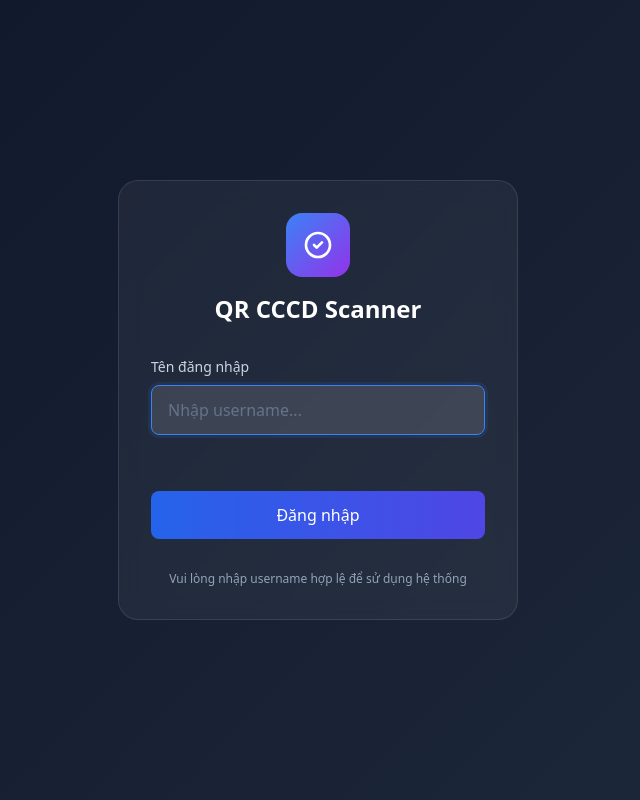
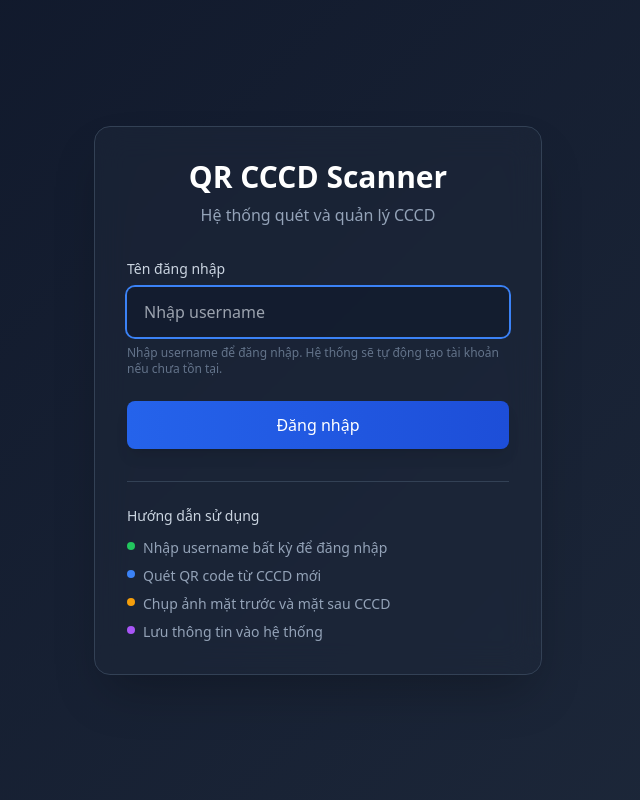
Before and after one commit to nhanlee/qr-cccd-scanner, a Flask app: page /login in a window 1280 px wide. Shown: the whole page, without its empty margins (322-962 px from the left). Run offline with Flask 2, Linux system fonts and the light colour scheme; some libraries are stand-ins or nearby versions.

Commit message:
update20251204

```diff
--- a/app.py
+++ b/app.py
@@ -1,5 +1,6 @@
 import os
 import base64
+import json
 from datetime import datetime
 from PIL import Image
 from flask import Flask, render_template, request, jsonify, send_from_directory, redirect, url_for, session
@@ -82,6 +83,9 @@ def init_db():
         `front_image` VARCHAR(255),
         `back_image` VARCHAR(255),
         `face_cropped` VARCHAR(255),
+        `ethnicity` VARCHAR(100),
+        `religion` VARCHAR(100),
+        `hometown` VARCHAR(255),
         `created_at` TIMESTAMP DEFAULT CURRENT_TIMESTAMP
     ) ENGINE=InnoDB DEFAULT CHARSET=utf8mb4;
     """)
@@ -90,6 +94,18 @@ def init_db():
     conn.close()
 
 init_db()
+
+# -------------------------
+# CITIZENID RECOGNITION
+# -------------------------
+try:
+    from citizenID_recognition import CitizenID
+    citizen_id_reader = CitizenID()
+    use_citizenid = True
+    app.logger.info("✅ Đã tải citizenID_recognition thành công")
+except ImportError as e:
+    use_citizenid = False
+    app.logger.warning(f"❌ Không thể tải citizenID_recognition: {e}")
 
 # -------------------------
 # YOLO FACE DETECTOR
@@ -127,26 +143,90 @@ def crop_face_using_yolo(img_path, save_path):
         return False
 
 # -------------------------
-# HELPERS: PARSE QR
+# HELPERS: PARSE QR với citizenID_recognition
 # -------------------------
+def parse_cccd_with_citizenid(image_data):
+    """Parse CCCD QR code using citizenID_recognition library"""
+    if not use_citizenid:
+        return None, "citizenID_recognition không khả dụng"
+
+    try:
+        # Decode base64 image
+        if "," in image_data:
+            image_data = image_data.split(",")[1]
+
+        # Convert base64 to image file
+        import tempfile
+        import uuid
+
+        # Tạo file tạm
+        temp_filename = f"/tmp/{uuid.uuid4()}.jpg"
+        with open(temp_filename, "wb") as f:
+            f.write(base64.b64decode(image_data))
+
+        # Sử dụng citizenID_recognition để đọc CCCD
+        result = citizen_id_reader.recognition(temp_filename)
+
+        # Xóa file tạm
+        try:
+            os.remove(temp_filename)
+        except:
+            pass
+
+        app.logger.info(f"CitizenID Recognition result: {result}")
+
+        if not result or 'id' not in result:
+            return None, "Không thể đọc thông tin từ CCCD"
+
+        # Parse date formats
+        def parse_date(date_str):
+            if not date_str:
+                return None
+            for fmt in ("%d/%m/%Y", "%Y-%m-%d", "%d-%m-%Y"):
+                try:
+                    return datetime.strptime(date_str, fmt).date()
+                except:
+                    continue
+            return None
+
+        # Extract and format data
+        dob = parse_date(result.get('dob', ''))
+        issue_date = parse_date(result.get('issue_date', ''))
+
+        parsed_data = {
+            "cccd_moi": result.get('id', '').strip(),
+            "cmnd_cu": result.get('old_id', '').strip() if 'old_id' in result else '',
+            "name": result.get('name', '').strip(),
+            "dob": dob.isoformat() if dob else "",
+            "gender": result.get('gender', '').strip(),
+            "address": result.get('address', '').strip(),
+            "issue_date": issue_date.isoformat() if issue_date else "",
+            "ethnicity": result.get('ethnicity', '').strip(),
+            "religion": result.get('religion', '').strip(),
+            "hometown": result.get('hometown', '').strip()
+        }
+
+        return parsed_data, None
+
+    except Exception as e:
+        app.logger.error(f"CitizenID recognition error: {str(e)}")
+        return None, f"Lỗi đọc CCCD: {str(e)}"
+
 def parse_qr_text(qr_text: str):
+    """Fallback parser for QR text"""
     if not qr_text:
         return None, "QR code trống"
 
-    # Loại bỏ khoảng trắng đầu cuối
     qr_text = qr_text.strip()
 
-    # Kiểm tra định dạng cơ bản: có chứa ký tự "|"
     if "|" not in qr_text:
-        return None, "QR không đúng định dạng CCCD (thiếu ký tự '|')"
+        return None, "QR không đúng định dạng CCCD"
 
     parts = qr_text.split("|")
 
-    # Định dạng CCCD thường có ít nhất 7 phần
     if len(parts) < 7:
         return None, f"QR thiếu thông tin. Cần 7 phần, chỉ có {len(parts)} phần"
 
-    # Kiểm tra từng phần
     for i, part in enumerate(parts[:7]):
         if not part.strip():
             return None, f"Phần thông tin thứ {i+1} bị trống"
@@ -206,7 +286,6 @@ def login():
         conn = get_db_connection()
         cur = conn.cursor()
 
-        # Kiểm tra user có tồn tại không
         cur.execute("SELECT id, username, fullname FROM users WHERE username = %s", (username,))
         user = cur.fetchone()
 
@@ -238,7 +317,7 @@ def logout():
     session.clear()
     return redirect(url_for('login'))
 
-# 2) QUÉT QR
+# 2) QUÉT QR với citizenID_recognition
 @app.route("/scan_qr_image", methods=["POST"])
 def scan_qr_image():
     try:
@@ -248,12 +327,20 @@ def scan_qr_image():
 
         parsed = None
         error_msg = None
+        used_citizenid = False
 
-        # Ưu tiên sử dụng qr_text trực tiếp từ scanner
-        if qr_text:
+        # Ưu tiên sử dụng citizenID_recognition nếu có ảnh
+        if img_data and use_citizenid:
+            parsed, error_msg = parse_cccd_with_citizenid(img_data)
+            if parsed:
+                used_citizenid = True
+                app.logger.info("✅ Đã sử dụng citizenID_recognition để đọc CCCD")
+
+        # Nếu citizenID_recognition thất bại, thử qr_text
+        if not parsed and qr_text:
             parsed, error_msg = parse_qr_text(qr_text)
 
-        # Nếu không có qr_text hoặc parse thất bại, thử decode từ ảnh
+        # Nếu vẫn không có, thử OpenCV QR code detection
         if not parsed and not error_msg and img_data:
             try:
                 encoded = img_data.split(",")[1] if "," in img_data else img_data
@@ -276,7 +363,7 @@ def scan_qr_image():
             return jsonify({
                 "ok": False,
                 "msg": error_msg,
-                "reload": True  # Thêm flag để client biết reload scanner
+                "reload": True
             }), 400
 
         if not parsed:
@@ -298,7 +385,8 @@ def scan_qr_image():
             "ok": True,
             "data": parsed,
             "duplicate": bool(exists),
-            "msg": "Đọc QR thành công"
+            "msg": f"Đọc CCCD thành công với {'citizenID_recognition' if used_citizenid else 'QR code'}",
+            "method": "citizenid" if used_citizenid else "qrcode"
         })
 
     except Exception as e:
@@ -306,7 +394,7 @@ def scan_qr_image():
         return jsonify({
             "ok": False,
             "error": str(e),
-            "msg": "Lỗi xử lý QR",
+            "msg": "Lỗi xử lý CCCD",
             "reload": True
         }), 500
 
@@ -407,11 +495,27 @@ def save_cccd_record():
         conn = get_db_connection()
         cur = conn.cursor()
 
+        # Thêm các trường mới từ citizenID_recognition
         cur.execute("""
             INSERT INTO cccd_records
             (cccd_moi, cmnd_cu, name, dob, gender, address, issue_date, phone, user,
-             front_image, back_image, face_cropped)
-            VALUES (%s, %s, %s, %s, %s, %s, %s, %s, %s, %s, %s, %s)
+             front_image, back_image, face_cropped, ethnicity, religion, hometown)
+            VALUES (%s, %s, %s, %s, %s, %s, %s, %s, %s, %s, %s, %s, %s, %s, %s)
+            ON DUPLICATE KEY UPDATE
+            cmnd_cu = VALUES(cmnd_cu),
+            name = VALUES(name),
+            dob = VALUES(dob),
+            gender = VALUES(gender),
+            address = VALUES(address),
+            issue_date = VALUES(issue_date),
+            phone = VALUES(phone),
+            user = VALUES(user),
+            front_image = VALUES(front_image),
+            back_image = VALUES(back_image),
+            face_cropped = VALUES(face_cropped),
+            ethnicity = VALUES(ethnicity),
+            religion = VALUES(religion),
+            hometown = VALUES(hometown)
         """, (
             data.get("cccd_moi", ""),
             data.get("cmnd_cu", ""),
@@ -425,6 +529,9 @@ def save_cccd_record():
             front_file if front_exists else None,
             back_file if back_exists else None,
             face_file if face_exists else None,
+            data.get("ethnicity", ""),
+            data.get("religion", ""),
+            data.get("hometown", "")
         ))
 
         conn.commit()
@@ -435,8 +542,6 @@ def save_cccd_record():
 
     except mysql.connector.Error as err:
         app.logger.error(f"Database error: {err}")
-        if err.errno == 1062:  # Duplicate entry
-            return jsonify({"ok": False, "error": "CCCD đã tồn tại trong hệ thống"}), 400
         return jsonify({"ok": False, "error": f"Database error: {err}"}), 500
     except Exception as e:
         app.logger.error(f"Save record error: {str(e)}")
@@ -450,7 +555,8 @@ def get_records_by_user(username):
         cur = conn.cursor(dictionary=True)
 
         cur.execute("""
-            SELECT cccd_moi, name, dob, phone, front_image, back_image, face_cropped, created_at
+            SELECT cccd_moi, cmnd_cu, name, dob, gender, address, issue_date, phone,
+                   front_image, back_image, face_cropped, ethnicity, religion, hometown, created_at
             FROM cccd_records
             WHERE user = %s
             ORDER BY created_at DESC
@@ -463,6 +569,8 @@ def get_records_by_user(username):
         for record in records:
             if record['dob']:
                 record['dob'] = record['dob'].isoformat()
+            if record['issue_date']:
+                record['issue_date'] = record['issue_date'].isoformat()
             if record['created_at']:
                 record['created_at'] = record['created_at'].isoformat()
 
@@ -505,6 +613,15 @@ def get_users():
         app.logger.error(f"Get users error: {str(e)}")
         return jsonify({"ok": False, "error": str(e)}), 500
 
+# 9) KIỂM TRA CITIZENID RECOGNITION
+@app.route("/check_citizenid", methods=["GET"])
+def check_citizenid():
+    return jsonify({
+        "ok": True,
+        "available": use_citizenid,
+        "message": "citizenID_recognition sẵn sàng" if use_citizenid else "citizenID_recognition không khả dụng"
+    })
+
 # -------------------------
 if __name__ == "__main__":
     port = int(os.getenv("PORT", 5000))
--- a/requirements.txt
+++ b/requirements.txt
@@ -12,3 +12,6 @@ pandas==2.1.4
 ultralytics==8.3.25
 python-dotenv
 mysql-connector-python>=8.0.0
+
+# Thư viện citizenID_recognition từ GitHub
+git+https://github.com/nguyenhoangthienan/citizenID_recognition.git
--- a/templates/login.html
+++ b/templates/login.html
@@ -1,13 +1,10 @@
-<!doctype html>
+<!DOCTYPE html>
 <html lang="vi">
 <head>
-  <meta charset="utf-8" />
-  <meta name="viewport" content="width=device-width,initial-scale=1" />
+    <meta charset="UTF-8">
+    <meta name="viewport" content="width=device-width, initial-scale=1.0">
     <title>Đăng nhập - QR CCCD Scanner</title>
-
-  <!-- Tailwind CSS -->
     <script src="https://cdn.tailwindcss.com"></script>
-
     <style>
         body {
             background: linear-gradient(135deg, #0f172a 0%, #1e293b 100%);
@@ -15,129 +12,138 @@
             display: flex;
             align-items: center;
             justify-content: center;
-      padding: 1rem;
-    }
-
-    .login-card {
-      background: rgba(255, 255, 255, 0.05);
-      backdrop-filter: blur(10px);
-      border: 1px solid rgba(255, 255, 255, 0.1);
-      border-radius: 20px;
-      width: 100%;
-      max-width: 400px;
-    }
-
-    .login-input {
-      background: rgba(255, 255, 255, 0.08);
-      border: 1px solid rgba(255, 255, 255, 0.2);
-      transition: all 0.3s ease;
-    }
-
-    .login-input:focus {
-      background: rgba(255, 255, 255, 0.12);
-      border-color: #3b82f6;
-      box-shadow: 0 0 0 3px rgba(59, 130, 246, 0.1);
         }
     </style>
 </head>
-<body>
-  <div class="login-card p-8">
-    <!-- Logo/Header -->
+<body class="p-4">
+    <div class="max-w-md w-full">
+        <div class="bg-slate-800/50 backdrop-blur-lg rounded-2xl p-8 shadow-2xl border border-slate-700">
             <div class="text-center mb-8">
-      <div class="inline-flex items-center justify-center w-16 h-16 bg-gradient-to-br from-blue-500 to-purple-600 rounded-2xl mb-4">
-        <svg xmlns="http://www.w3.org/2000/svg" class="h-8 w-8 text-white" fill="none" viewBox="0 0 24 24" stroke="currentColor">
-          <path stroke-linecap="round" stroke-linejoin="round" stroke-width="2" d="M9 12l2 2 4-4m6 2a9 9 0 11-18 0 9 9 0 0118 0z" />
-        </svg>
-      </div>
-      <h1 class="text-2xl font-bold text-white">QR CCCD Scanner</h1>
+                <h1 class="text-3xl font-bold text-white mb-2">QR CCCD Scanner</h1>
+                <p class="text-slate-400">Hệ thống quét và quản lý CCCD</p>
             </div>
 
-    <!-- Login Form -->
-    <form id="loginForm">
-      <div class="space-y-4">
+            <form id="login-form" class="space-y-6">
                 <div>
-          <label class="block text-sm font-medium text-slate-300 mb-2">Tên đăng nhập</label>
-          <input type="text" id="username"
-                 class="login-input w-full px-4 py-3 rounded-lg text-white placeholder-slate-500 focus:outline-none"
-                 placeholder="Nhập username..."
-                 autocomplete="username"
+                    <label for="username" class="block text-sm font-medium text-slate-300 mb-2">
+                        Tên đăng nhập
+                    </label>
+                    <input
+                        type="text"
+                        id="username"
+                        name="username"
                         required
-                 autofocus>
+                        class="w-full px-4 py-3 bg-slate-900/50 border border-slate-700 rounded-lg text-white focus:outline-none focus:ring-2 focus:ring-blue-500 focus:border-transparent transition"
+                        placeholder="Nhập username"
+                        autocomplete="off"
+                    >
+                    <p class="text-xs text-slate-500 mt-2">
+                        Nhập username để đăng nhập. Hệ thống sẽ tự động tạo tài khoản nếu chưa tồn tại.
+                    </p>
                 </div>
 
-        <div id="login-status" class="text-sm text-center min-h-6"></div>
+                <div id="login-message" class="hidden p-4 rounded-lg"></div>
 
-        <button type="submit" id="btn-login"
-                class="w-full py-3 bg-gradient-to-r from-blue-600 to-indigo-600 text-white font-medium rounded-lg hover:from-blue-700 hover:to-indigo-700 transition-all duration-300 focus:outline-none focus:ring-2 focus:ring-blue-500 focus:ring-offset-2 focus:ring-offset-slate-900">
-          Đăng nhập
+                <button
+                    type="submit"
+                    id="btn-login"
+                    class="w-full py-3 bg-gradient-to-r from-blue-600 to-blue-700 hover:from-blue-700 hover:to-blue-800 text-white font-medium rounded-lg transition-all duration-300 shadow-lg hover:shadow-blue-500/25"
+                >
+                    <span id="btn-text">Đăng nhập</span>
+                    <span id="btn-loading" class="hidden">
+                        <svg class="animate-spin h-5 w-5 mx-auto text-white" xmlns="http://www.w3.org/2000/svg" fill="none" viewBox="0 0 24 24">
+                            <circle class="opacity-25" cx="12" cy="12" r="10" stroke="currentColor" stroke-width="4"></circle>
+                            <path class="opacity-75" fill="currentColor" d="M4 12a8 8 0 018-8V0C5.373 0 0 5.373 0 12h4zm2 5.291A7.962 7.962 0 014 12H0c0 3.042 1.135 5.824 3 7.938l3-2.647z"></path>
+                        </svg>
+                    </span>
                 </button>
+            </form>
 
-        <div class="text-center text-sm text-slate-400 pt-4">
-          <p class="text-xs">Vui lòng nhập username hợp lệ để sử dụng hệ thống</p>
+            <div class="mt-8 pt-6 border-t border-slate-700">
+                <h3 class="text-sm font-medium text-slate-300 mb-3">Hướng dẫn sử dụng</h3>
+                <ul class="text-sm text-slate-400 space-y-2">
+                    <li class="flex items-start">
+                        <span class="inline-block w-2 h-2 bg-green-500 rounded-full mt-1 mr-2"></span>
+                        Nhập username bất kỳ để đăng nhập
+                    </li>
+                    <li class="flex items-start">
+                        <span class="inline-block w-2 h-2 bg-blue-500 rounded-full mt-1 mr-2"></span>
+                        Quét QR code từ CCCD mới
+                    </li>
+                    <li class="flex items-start">
+                        <span class="inline-block w-2 h-2 bg-amber-500 rounded-full mt-1 mr-2"></span>
+                        Chụp ảnh mặt trước và mặt sau CCCD
+                    </li>
+                    <li class="flex items-start">
+                        <span class="inline-block w-2 h-2 bg-purple-500 rounded-full mt-1 mr-2"></span>
+                        Lưu thông tin vào hệ thống
+                    </li>
+                </ul>
             </div>
         </div>
-    </form>
     </div>
 
     <script>
-    document.getElementById('loginForm').addEventListener('submit', async function(e) {
+        document.getElementById('login-form').onsubmit = async function(e) {
             e.preventDefault();
 
             const username = document.getElementById('username').value.trim();
-      const loginStatus = document.getElementById('login-status');
+            const messageDiv = document.getElementById('login-message');
+            const btnText = document.getElementById('btn-text');
+            const btnLoading = document.getElementById('btn-loading');
+            const btnLogin = document.getElementById('btn-login');
 
             if (!username) {
-        loginStatus.innerHTML = '<p class="text-red-400">Vui lòng nhập username</p>';
+                showMessage('Vui lòng nhập username', 'error');
                 return;
             }
 
-      // Thay đổi trạng thái nút
-      const btnLogin = document.getElementById('btn-login');
-      const originalText = btnLogin.textContent;
-      btnLogin.textContent = 'Đang đăng nhập...';
+            // Hiển thị loading
+            btnText.classList.add('hidden');
+            btnLoading.classList.remove('hidden');
             btnLogin.disabled = true;
-
-      loginStatus.innerHTML = '<p class="text-yellow-400">Đang kiểm tra tài khoản...</p>';
 
             try {
                 const response = await fetch('/login', {
                     method: 'POST',
                     headers: {
-            'Content-Type': 'application/json',
+                        'Content-Type': 'application/json'
                     },
-          body: JSON.stringify({ username })
+                    body: JSON.stringify({ username: username })
                 });
 
                 const result = await response.json();
 
                 if (result.ok) {
-          loginStatus.innerHTML = '<p class="text-green-400">Đăng nhập thành công! Đang chuyển hướng...</p>';
-
-          // Chuyển hướng sau 1 giây
+                    showMessage('Đăng nhập thành công! Đang chuyển hướng...', 'success');
                     setTimeout(() => {
                         window.location.href = '/';
                     }, 1000);
                 } else {
-          loginStatus.innerHTML = `<p class="text-red-400">${result.msg || 'Đăng nhập thất bại'}</p>`;
-          btnLogin.textContent = originalText;
+                    showMessage(result.msg || 'Đăng nhập thất bại', 'error');
+                    btnText.classList.remove('hidden');
+                    btnLoading.classList.add('hidden');
                     btnLogin.disabled = false;
                 }
+
             } catch (error) {
                 console.error('Login error:', error);
-        loginStatus.innerHTML = '<p class="text-red-400">Lỗi kết nối máy chủ</p>';
-        btnLogin.textContent = originalText;
+                showMessage('Lỗi kết nối máy chủ', 'error');
+                btnText.classList.remove('hidden');
+                btnLoading.classList.add('hidden');
                 btnLogin.disabled = false;
             }
-    });
+        };
 
-    // Cho phép nhấn Enter để đăng nhập
-    document.getElementById('username').addEventListener('keypress', function(e) {
-      if (e.key === 'Enter') {
-        document.getElementById('loginForm').dispatchEvent(new Event('submit'));
+        function showMessage(message, type) {
+            const messageDiv = document.getElementById('login-message');
+            messageDiv.innerHTML = '';
+            messageDiv.className = `p-4 rounded-lg ${type === 'error' ? 'bg-red-900/30 text-red-300' : 'bg-green-900/30 text-green-300'}`;
+            messageDiv.textContent = message;
+            messageDiv.classList.remove('hidden');
         }
-    });
 
-    // Tự động focus vào input username
+        // Auto-focus on username field
         document.getElementById('username').focus();
     </script>
 </body>
```
Also changed, not shown: templates/main.html (+44 -15 lines). Lines whose indentation alone changed are shown as unchanged.
